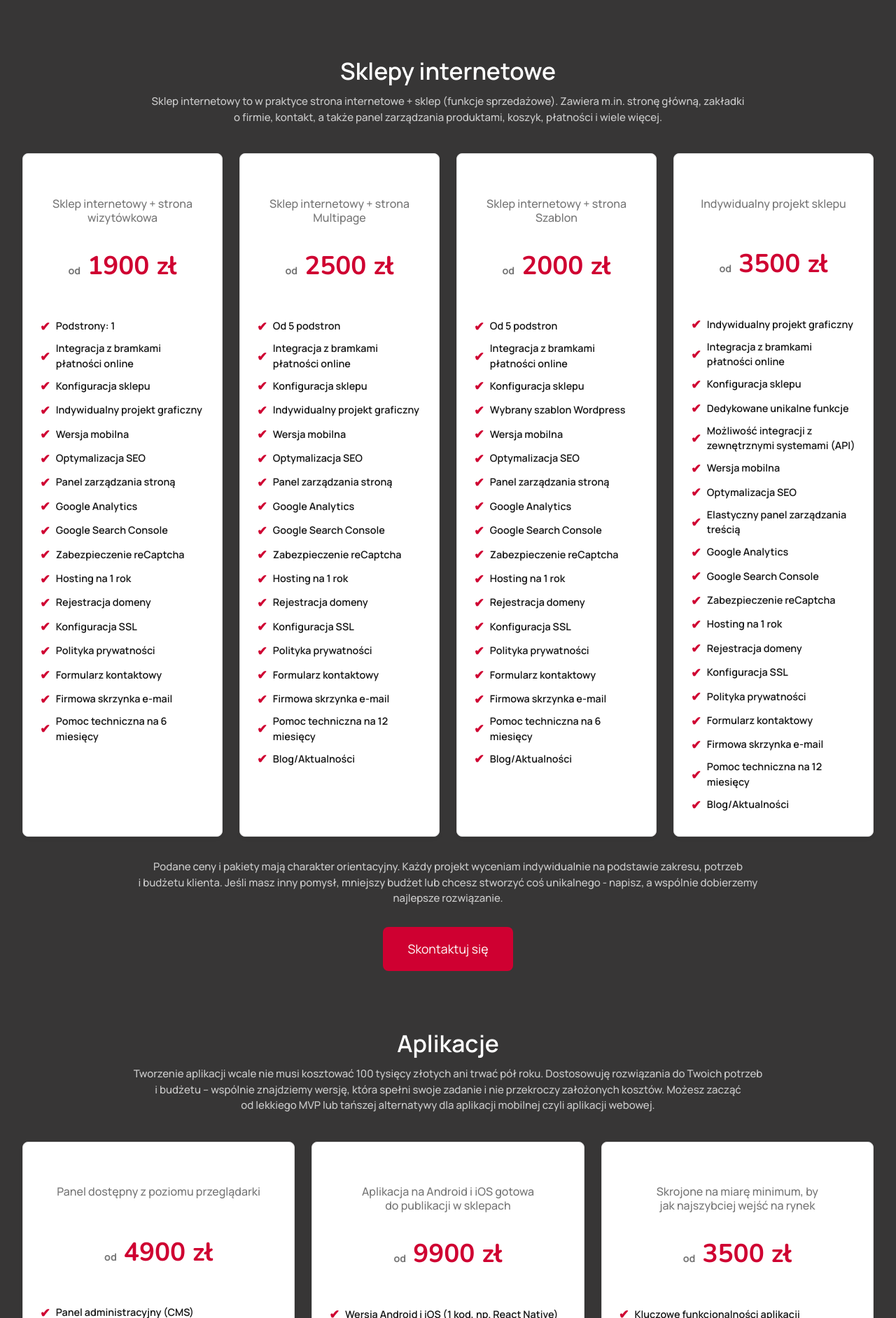
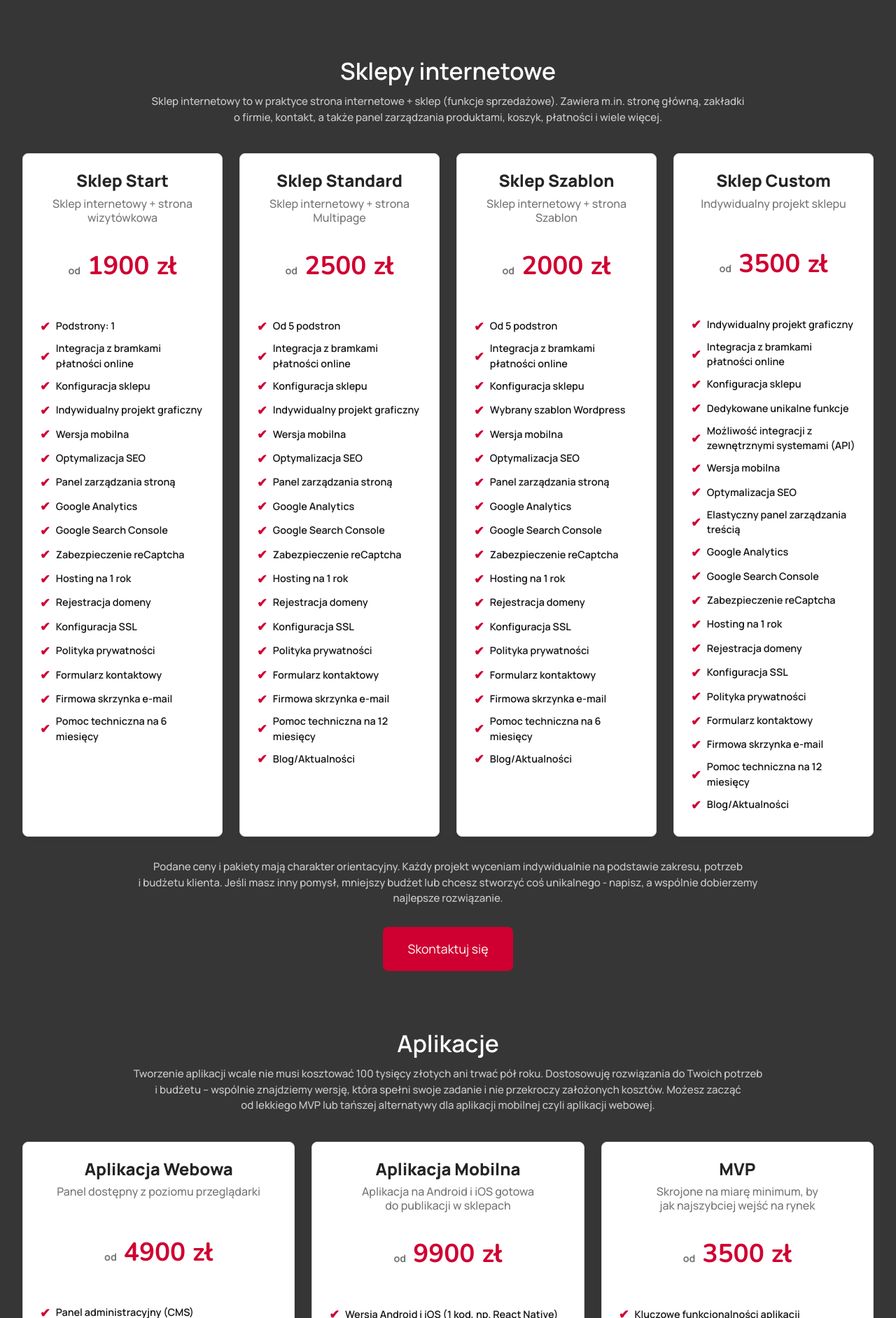
Before and after one commit to Grzegorz-dev/moja-strona-de, a Next.js app: page /cennik in a window 1280 px wide. Shown: the part 1885-3769 px from the top of the page at 70% size. Built offline with nearby package versions, Linux system fonts and the light colour scheme.

Commit message:
Poprawki cennik

```diff
--- a/src/app/cennik/page.tsx
+++ b/src/app/cennik/page.tsx
@@ -292,7 +292,7 @@ export default function Cennik() {
             ].map((plan, i) => (
               <div className={styles.pricingCard} key={i}>
                 <div className={styles.headerCard}>
-                  <h3 className={styles.pricingTitle}>{plan.title}</h3>
+                  <h3 className={styles.pricingGridTitle}>{plan.title}</h3>
                   <p className={styles.desc}>{plan.desc}</p>
                 </div>
                 <div className={styles.price}>
@@ -376,7 +376,7 @@ export default function Cennik() {
             ].map((plan, i) => (
               <div className={styles.pricingCard} key={i}>
                 <div className={styles.headerCard}>
-                  <h3 className={styles.pricingTitle}>{plan.title}</h3>
+                  <h3 className={styles.pricingGridTitle}>{plan.title}</h3>
                   <p className={styles.desc}>{plan.desc}</p>
                 </div>
                 <div className={styles.price}>
```
Also changed, not shown: src/app/home.module.css (+16 -0 lines).
